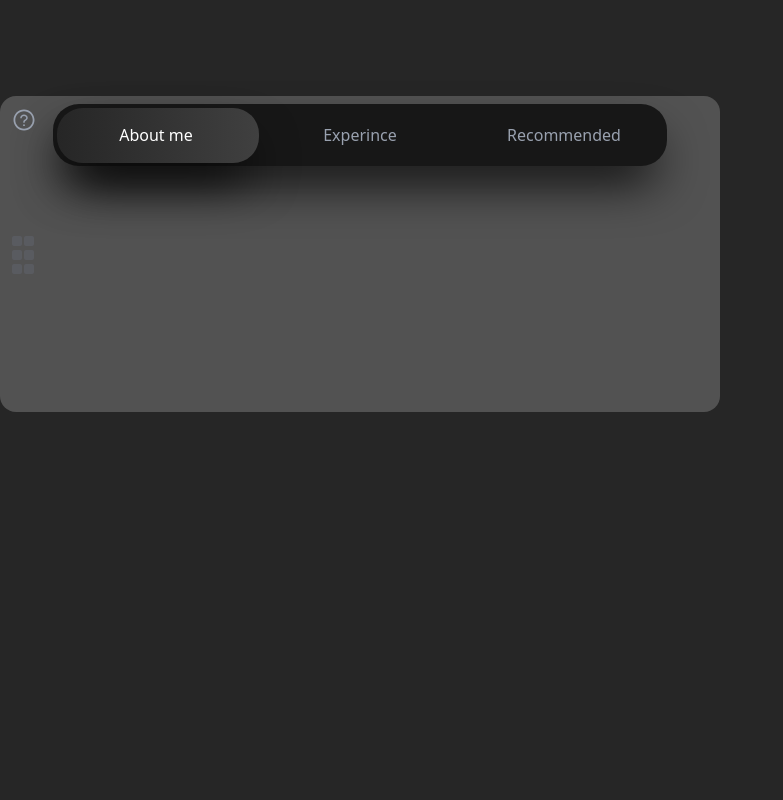
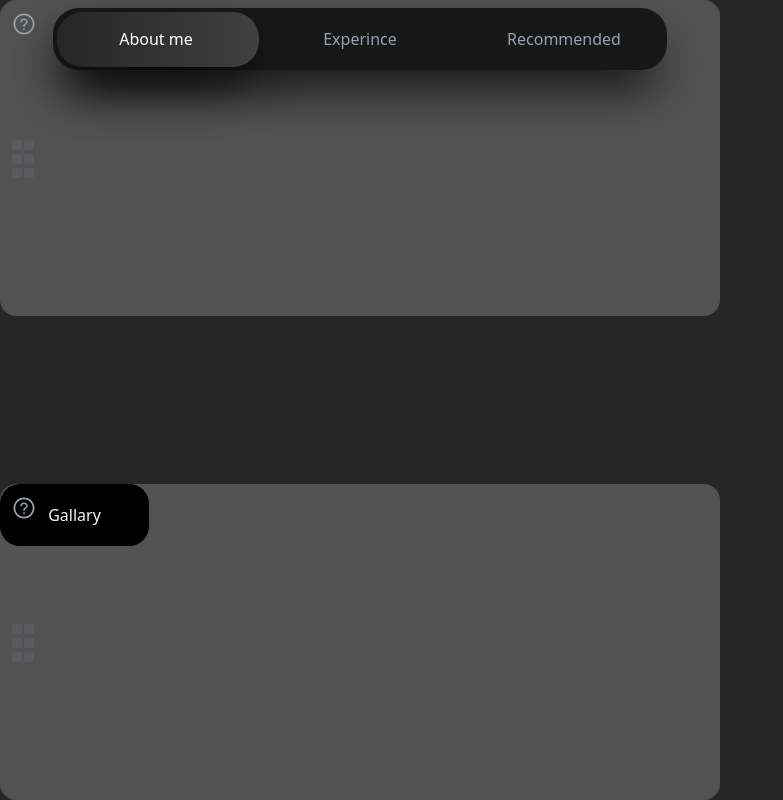
Before and after one commit to AkshayJosephJimmy/lunacal_assign, a React (Vite) app: page / in a window 1280 px wide. Shown: the whole page, without its empty margins (0-783 px from the left). Built offline with nearby package versions, Linux system fonts and the light colour scheme.

Commit message:
gallery widget layout started

```diff
--- a/package.json
+++ b/package.json
@@ -14,6 +14,8 @@
     "react": "^19.1.1",
     "react-dom": "^19.1.1",
     "react-icons": "^5.5.0",
+    "react-slick": "^0.31.0",
+    "slick-carousel": "^1.8.1",
     "tailwindcss": "^4.1.15"
   },
   "devDependencies": {
--- a/src/components/Body.jsx
+++ b/src/components/Body.jsx
@@ -1,4 +1,5 @@
 import DetailsWidget from "./DetailsWidget";
+import GalleryWidget from "./GalleryWidget";
 
 
 
@@ -7,8 +8,9 @@ function Body(){
 
 
     return(
-        <div className="body-container bg-neutral-800 w-full h-screen relative">
+        <div className="body-container relative flex flex-col justify-between bg-neutral-800 w-full h-screen ">
             <DetailsWidget/>
+            <GalleryWidget/>
         </div>
     )
 }
--- a/src/components/DetailsWidget.jsx
+++ b/src/components/DetailsWidget.jsx
@@ -6,7 +6,7 @@ import QuestionMark from "./QuestionMark";
 
 function DetailsWidget() {
   return (
-    <div className=" absolute rounded-2xl  details-widget h-[316px] w-full max-w-[720px] mt-[96px] bg-neutral-600 ">
+    <div className=" relative  rounded-2xl  details-widget h-[316px] w-full max-w-[720px] bg-neutral-600 ">
         <QuestionMark/>
         <Nav/>
 
--- /dev/null
+++ b/src/components/GalleryWidget.jsx
@@ -0,0 +1,14 @@
+import QuestionMark from "./QuestionMark";
+
+
+
+function GalleryWidget() {
+  return (
+    <div className="  rounded-2xl   h-[316px] w-full max-w-[720px]  bg-neutral-600  ">
+        <QuestionMark/>
+        <button className="h-[62px] w-[149px] rounded-[20px] bg-black text-gray-100">Gallary</button>
+
+    </div>
+  );
+}
+export default GalleryWidget;
--- a/src/components/Nav.jsx
+++ b/src/components/Nav.jsx
@@ -13,8 +13,8 @@ function handleSelect(index){
 
 
 return(
-<div className=" p-1  w-[614px] h-[62px] bg-neutral-900 shadow-2xl shadow-black rounded-[26px] mx-auto mt-2 ">
-    <nav className=" relative flex h-full w-full text-gray-400   mx-auto gap-1.5 justify-baseline items-center rounded-[26px]">
+<div className=" p-1 mt-2 relative w-[614px] h-[62px] bg-neutral-900 shadow-2xl shadow-black rounded-[26px] mx-auto  ">
+    <nav className=" relative flex h-full w-full text-gray-400 mx-auto gap-1.5 justify-baseline items-center rounded-[26px]">
 
         <div
   className="absolute top-0 z-0 shadow-2xl shadow-black left-0 h-[55px] w-1/3 bg-gradient-to-r from-neutral-800 to-neutral-700 rounded-[26px] transition-all duration-500 ease-in-out"
```
Also changed, not shown: src/components/ImageSlider.jsx (added), 1 other file (tests, documents, lock files or other folders).
